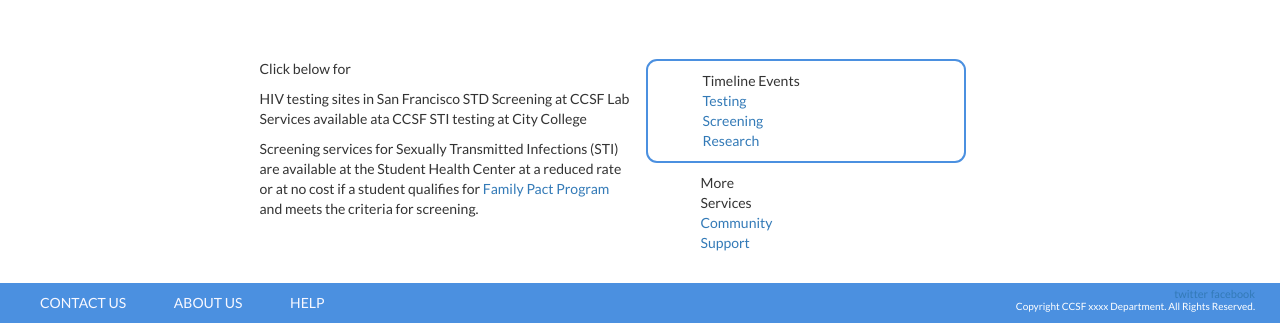
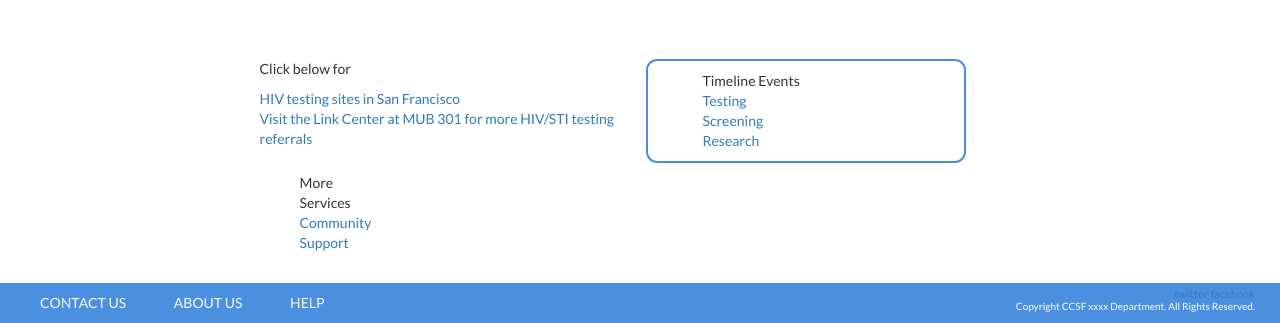
Before and after one commit to Lutalo/HIV-Timeline-CS195, a Flask app: page /testing in a window 1280 px wide. Shown: the part 480-803 px from the top of the page. Run offline with Flask 2, Linux system fonts and the light colour scheme; some libraries are stand-ins or nearby versions.

Commit message:
added links to testing page. divs are messed up tho, halp

```diff
--- a/app/templates/testing.html
+++ b/app/templates/testing.html
@@ -37,8 +37,11 @@
 	<div class="container">
 		<div class="content col-md-6">
 			<p>Click below for</p>
-			<p>HIV testing sites in San Francisco STD Screening at CCSF Lab Services available ata CCSF STI testing at City College</p>
-			<p>Screening services for Sexually Transmitted Infections (STI) are available at the Student Health Center at a reduced rate or at no cost if a student qualifies for <a href="#">Family Pact Program</a> and meets the criteria for screening.</p>
+			<a href="http://www.sfhiv.org/our-services/hiv-testing/">HIV testing sites in San Francisco</a>
+            <br>
+            <a href="http://www.ccsf.edu/en/educational-programs/school-and-departments/school-o-health-and-physical-education/health-education-and-community-health-studies0/hiv-sti-prevention/HIVclassesprojects1.html">Visit the Link Center at MUB 301 for more HIV/STI testing referrals
+			</a>
+
 		</div>
 
 		<div class="timeline-events col-md-4">
```
